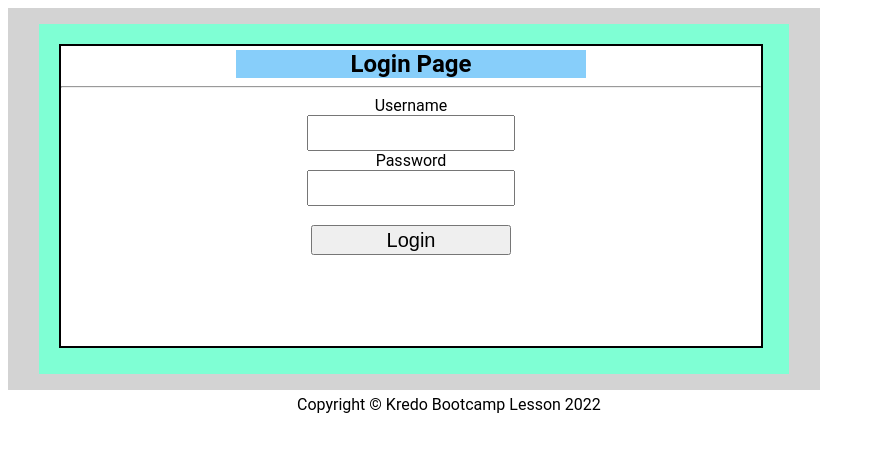
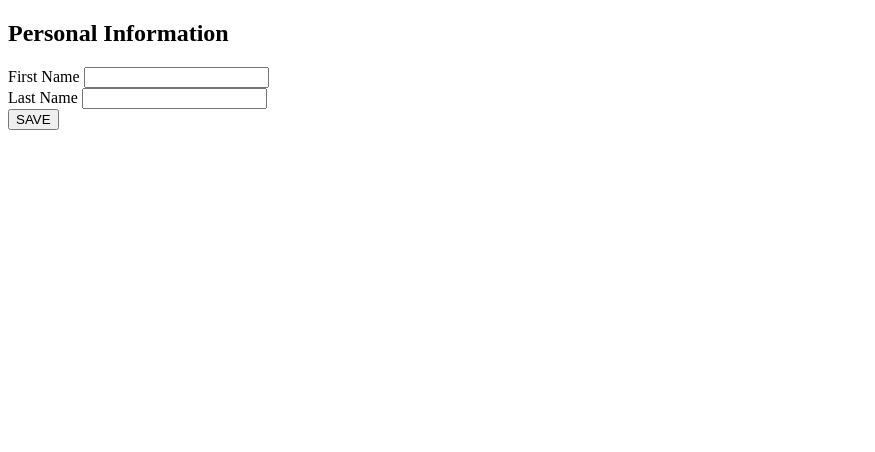
Before and after one commit to Kredo-Garry/Kredo-Garry.github.io, a plain HTML site: page index.html in a window 1280 px wide. Shown: the whole page, without its empty margins (0-875 px from the left). Drawn offline with Linux system fonts and the light colour scheme.

Commit message:
First upload

```diff
--- a/index.html
+++ b/index.html
@@ -4,26 +4,36 @@
     <meta charset="UTF-8">
     <meta http-equiv="X-UA-Compatible" content="IE=edge">
     <meta name="viewport" content="width=device-width, initial-scale=1.0">
-    <title>Login Page</title>
-    <link rel="stylesheet" href="mycss/activity5.css">
+    <title>CSS Pseudo Classess</title>
+    <style>
+        /* input[type="text"]:hover{
+            background-color: goldenrod;
+            color: white;
+            padding: 2px;
+        } */
+        input[type="text"]:focus{
+            background-color: goldenrod;
+            color: white;
+            padding: 2px;
+        }
+        .btn_save:hover{
+            background-color: brown;
+            color: white;
+            padding: 15px;
+            border: 2px solid green;
+        }
+    </style>
 </head>
 <body>
-    <div class="container">
-        <div class="child-container">
-            <form class="form-center" action="" method="post" autocomplete="off">
-                <h2 style="text-align: center; background-color: lightskyblue; width: 50%; margin: 4px auto;">Login Page</h2>
-                <hr>
-                <label for="username">Username</label>
-                <input class="frm" type="text" name="username" id="username">
-                <label for="password">Password</label>
-                <input class="frm" type="password" name="password" id="password">
-                <br>
-                <input type="submit" name="btn_submit" value="Login">
-            </form>
-        </div>
-        <div class="footer">
-            <p>Copyright &copy; Kredo Bootcamp Lesson 2022</p>
-        </div>
-    </div>
+    <form action="" method="post" autocomplete="off">
+        <h2>Personal Information</h2>
+        <label for="first-name">First Name</label>
+        <input type="text" name="first_name" id="first-name">
+        <br>
+        <label for="last-name">Last Name</label>
+        <input type="text" name="last_name" id="last-name">
+        <br>
+        <input class="btn_save" type="submit" value="SAVE">
+    </form>
 </body>
 </html>
--- a/mycss/activity5.css
+++ /dev/null
@@ -1,56 +0,0 @@
-body{
-    font-family: 'Roboto', sans-serif;
-}
-.container{
-    background-color: lightgray;
-    width: 780px;
-    height: 350px;
-    padding: 1em;
-    position: absolute; /** change from relative**/
-}
-.child-container{
-    background-color:aquamarine;
-    width: 750px;
-    height: 350px;
-    margin: auto;
-}
-
-form{
-    border: 2px solid black;
-    background-color: #fff;
-    width: 700px;
-    height: 300px;
-    position: absolute;
-    /* left: 20px; */  /**comment this**/
-    margin: 20px 20px; /** uncomment this **/
-}
-label, input{
-    display: block;
-}
-label{
-    text-align: center;
-}
-.form-center input{
-    margin: auto;
-    height: 30px;
-    width: 200px;
-    font-size: 20px;
-}
-.form-center input:focus{
-    background-color: green;
-    color: white;
-}
-.footer{
-    position: relative;
-    top: 5px; /**changes from 200 to 5px**/
-    left: 35%;
-}
-.btn_submit{
-    background-color: green;
-    color: white;
-    padding: 2px;
-}
-.btn_submit:hover{
-    background-color: green;
-    color: white;
-}
```
